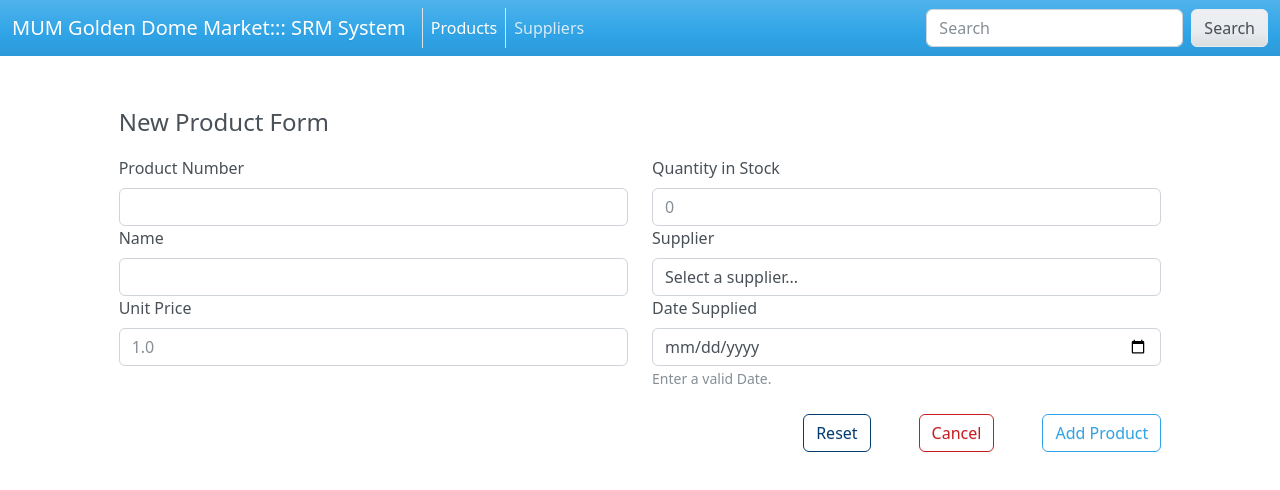
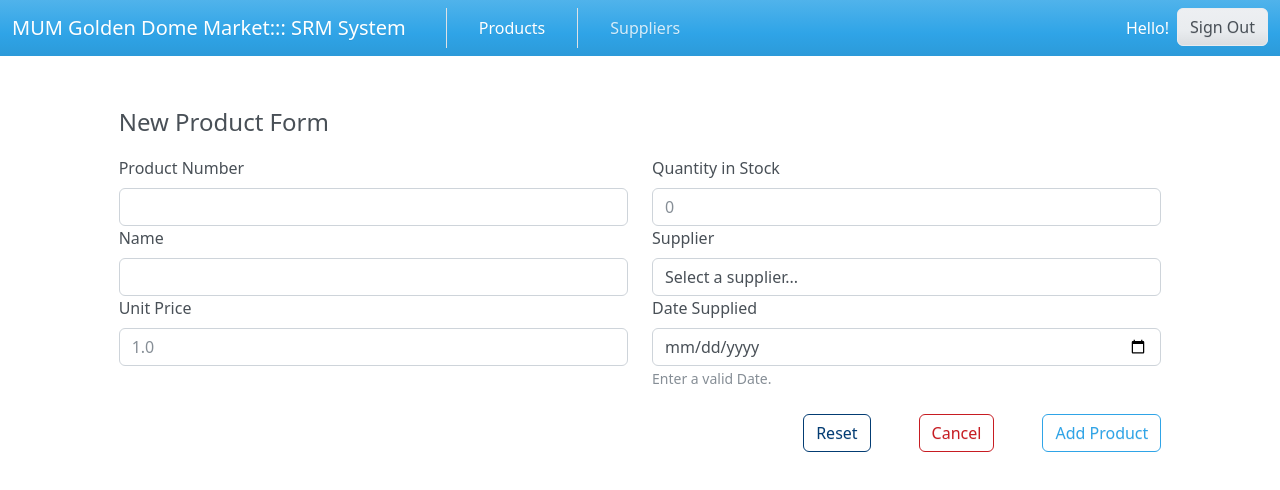
Before and after one commit to kirat14/cs472-WAP, a plain HTML site: page lab4/webform2.html in a window 1280 px wide. Drawn offline with nearby package versions, Linux system fonts and the light colour scheme.

Commit message:
Nav padding fix

```diff
--- a/lab4/webform2.html
+++ b/lab4/webform2.html
@@ -13,25 +13,30 @@
 <body class="container-fluid px-0">
     <nav class="navbar navbar-expand-lg navbar-dark bg-primary">
         <div class="container-fluid">
-          <a class="navbar-brand" href="#">MUM Golden Dome Market::: SRM System</a>
+          <a class="navbar-brand pe-4" href="#">MUM Golden Dome Market::: SRM System</a>
           <button class="navbar-toggler" type="button" data-bs-toggle="collapse" data-bs-target="#navbarColor01" aria-controls="navbarColor01" aria-expanded="false" aria-label="Toggle navigation">
             <span class="navbar-toggler-icon"></span>
           </button>
           <div class="collapse navbar-collapse" id="navbarColor01">
             <ul class="navbar-nav me-auto">
-              <li class="nav-item">
-                <a class="nav-link active border-start" href="#">Products
+              <li class="nav-item border-start px-4">
+                <a class="nav-link active" href="#">Products
                   <span class="visually-hidden">(current)</span>
                 </a>
               </li>
-              <li class="nav-item border-start">
+              <li class="nav-item border-start px-4">
                 <a class="nav-link" href="#">Suppliers</a>
               </li>
             </ul>
-            <form class="d-flex">
-              <input class="form-control me-sm-2" type="search" placeholder="Search">
-              <button class="btn btn-secondary my-2 my-sm-0" type="submit">Search</button>
-            </form>
+
+            <ul class="navbar-nav">
+                <li class="nav-item">
+                  <span class="nav-link active">Hello!</span>
+                </li>
+                <li class="nav-item">
+                    <button class="btn btn-secondary" type="submit">Sign Out</button>
+                </li>
+              </ul>
           </div>
         </div>
       </nav>
```
